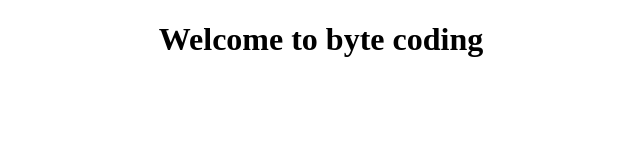
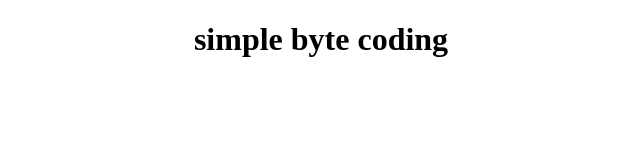
Before and after one commit to simple-byte-coding/byte.github.io, a website: page index.html in a window 1280 px wide. Shown: the whole page, without its empty margins (319-959 px from the left). Drawn offline with Linux system fonts and the light colour scheme.

Commit message:
header commit

```diff
--- a/index.html
+++ b/index.html
@@ -9,7 +9,7 @@
   </head>
   <body>
     <div class="content">
-      <h1>Welcome to byte coding</h1>
+      <h1>simple byte coding</h1>
     </div>
   </body>
 </html>
```
